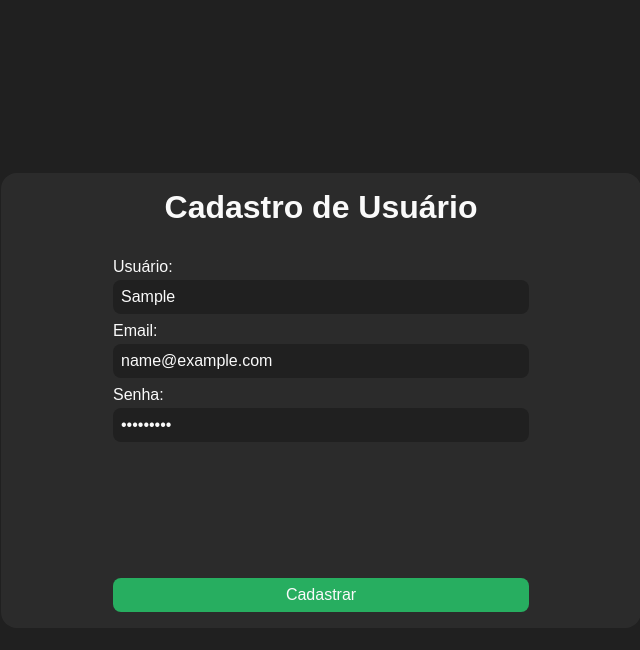
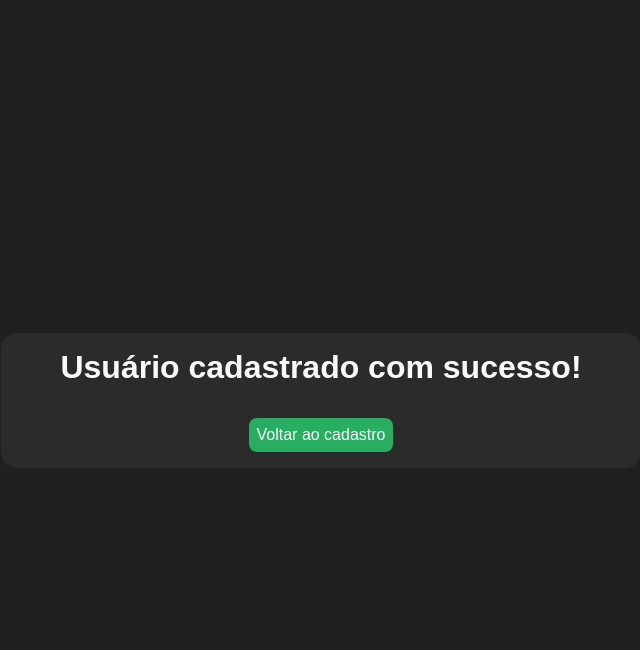
Before and after one commit to vKobilarz/spa-js-vanilla, a plain HTML site: page index.html in a window 1280 px wide. Both pictures are taken after typing "Sample", "name@example.com", "Sample123" into the empty fields and a click on the button "Cadastrar". Shown: the whole page, without its empty margins (319-959 px from the left). Drawn offline with Linux system fonts and the light colour scheme; a web font is replaced by a local one.

Commit message:
Render Success Message finished

```diff
--- a/index.html
+++ b/index.html
@@ -15,7 +15,10 @@
   <script src="./scripts/constants.js"></script>
   <script src="./scripts/getContentElement.js"></script>
   <script src="./scripts/handleUserFormSubmit.js"></script>
+  <script src="./scripts/handleSuccessGoBack.js"></script>
   <script src="./scripts/unrenderContent.js"></script>
+  <script src="./scripts/navigation.js"></script>
+  <script src="./scripts/renderSuccessMessage.js"></script>
   <script src="./scripts/renderUserForm.js"></script>
   <script src="./scripts/initialize.js"></script>
 </html>
--- /dev/null
+++ b/scripts/handleSuccessGoBack.js
@@ -0,0 +1,4 @@
+function handleSuccessGoBack() {
+  unrenderContent();
+  navigateToUserForm();
+}
--- a/scripts/handleUserFormSubmit.js
+++ b/scripts/handleUserFormSubmit.js
@@ -14,4 +14,6 @@ function handleUserFormSubmit(e) {
   };
 
   console.log({ form });
+
+  navigateToSuccessMessage();
 }
--- a/scripts/initialize.js
+++ b/scripts/initialize.js
@@ -19,7 +19,7 @@ function initialize() {
 
   document.body.appendChild(rootElement);
 
-  renderUserForm();
+  navigateToUserForm();
 }
 
 initialize();
--- /dev/null
+++ b/scripts/navigation.js
@@ -0,0 +1,9 @@
+function navigateToSuccessMessage() {
+  unrenderContent();
+  renderSuccessMessage();
+}
+
+function navigateToUserForm() {
+  unrenderContent();
+  renderUserForm();
+}
--- /dev/null
+++ b/scripts/renderSuccessMessage.js
@@ -0,0 +1,32 @@
+function createSuccessTitleElement() {
+  const titleElement = document.createElement('h1');
+  titleElement.innerHTML = 'Usuário cadastrado com sucesso!';
+
+  return titleElement;
+}
+
+function createGoBackButtonElement() {
+  const buttonElement = document.createElement('button');
+
+  buttonElement.type = 'button';
+  buttonElement.innerHTML = 'Voltar ao cadastro';
+  buttonElement.onclick = handleSuccessGoBack;
+
+  return buttonElement;
+}
+
+function createSuccessContainer() {
+  const containerElement = document.createElement('div');
+  containerElement.className = 'success-container';
+
+  containerElement.appendChild(createSuccessTitleElement());
+  containerElement.appendChild(createGoBackButtonElement());
+
+  return containerElement;
+}
+
+function renderSuccessMessage() {
+  const contentElement = getContentElement();
+
+  contentElement.appendChild(createSuccessContainer());
+}
--- a/scripts/renderUserForm.js
+++ b/scripts/renderUserForm.js
@@ -1,6 +1,5 @@
 function createUserTitleElement() {
   const titleElement = document.createElement('h1');
-  titleElement.className = 'user-form-title';
   titleElement.innerHTML = 'Cadastro de Usuário';
 
   return titleElement;
@@ -48,6 +47,7 @@ function createUserSubmitButtonElement() {
 
 function createUserFormFieldsElement() {
   const formElement = document.createElement('div');
+  formElement.className = 'form-fields';
 
   formElement.appendChild(createUserInputElement());
   formElement.appendChild(createEmailInputElement());
--- a/styles.css
+++ b/styles.css
@@ -31,13 +31,26 @@
   padding: 16px;
 }
 
-.user-form-title {
-  margin-bottom: 32px;
+.success-container {
+  display: flex;
+  flex-direction: column;
+  align-items: center;
+  justify-content: center;
+
+  padding: 16px;
 }
 
 .user-form {
   display: flex;
   flex-direction: column;
+}
+
+.form-fields {
+  margin-bottom: 128px;
+}
+
+h1 {
+  margin-bottom: 32px;
 }
 
 label {
@@ -74,6 +87,4 @@ button {
   cursor: pointer;
 
   font-size: 16px;
-
-  margin-top: 128px;
 }
```
